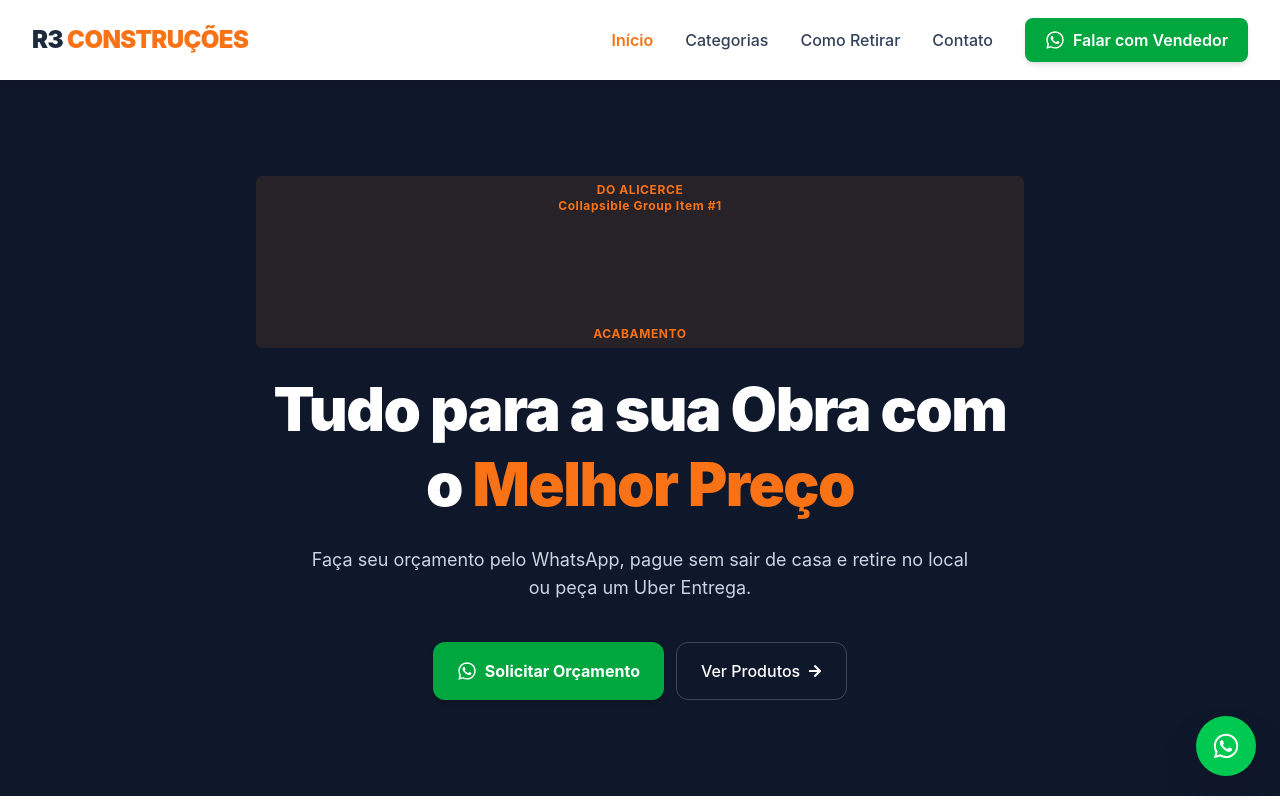
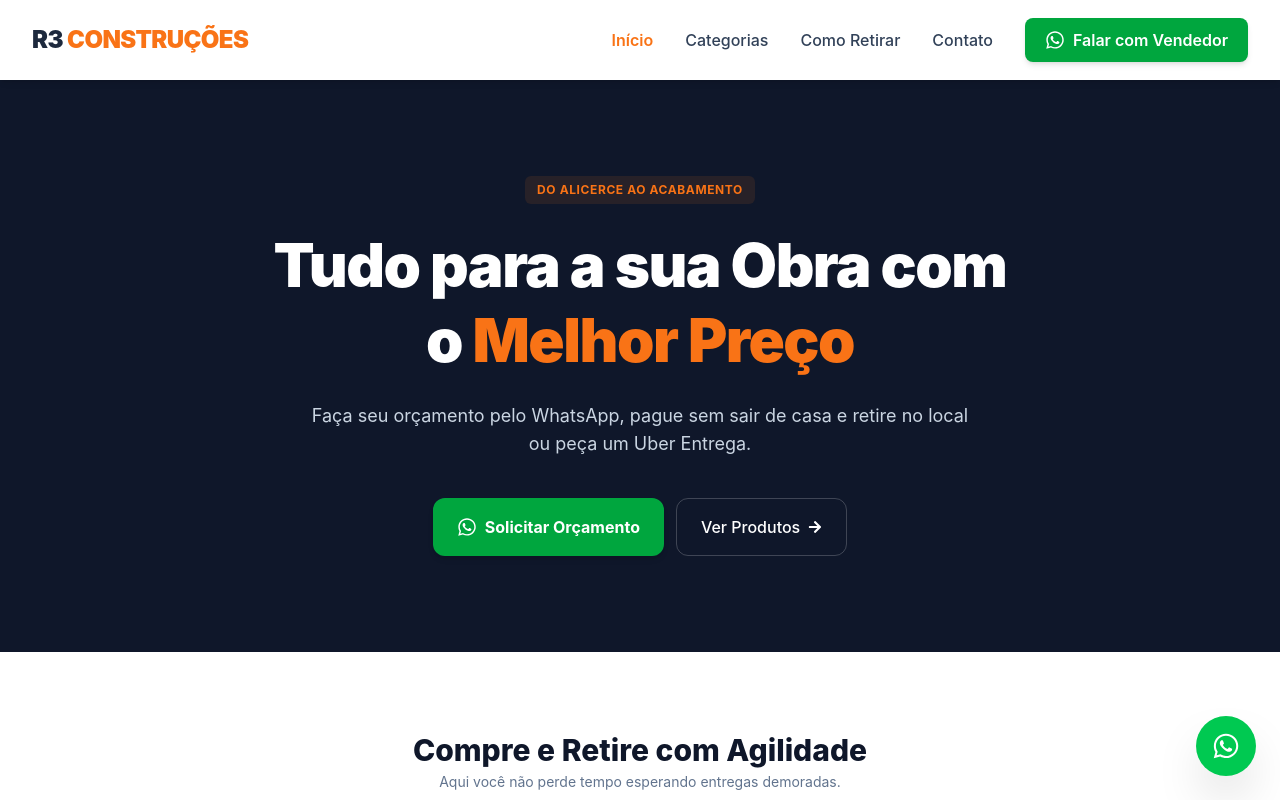
Before and after one commit to maysoaressousa/loja-construcao, a React (Vite) app: page / in a window 1280 px wide. Shown: the top 800 px of the page. Built offline with nearby package versions, Linux system fonts and the light colour scheme.

Commit message:
editando erro

```diff
--- a/src/pages/Home.jsx
+++ b/src/pages/Home.jsx
@@ -20,23 +20,7 @@ export default function Home() {
       <section className="bg-azul-marca text-white py-12 px-4 text-center md:py-24 md:px-8 relative overflow-hidden">
         <div className="max-w-3xl mx-auto space-y-6 relative z-10">
           <span className="inline-block text-laranja-principal font-bold uppercase tracking-wider text-xs bg-laranja-principal/10 px-3 py-1.5 rounded-md">
-            Do alicerce <div class="accordion" id="accordionExample">
-              <div class="card">
-                <div class="card-header" id="headingOne">
-                  <h2 class="mb-0">
-                    <button class="btn btn-link btn-block text-left" type="button" data-toggle="collapse" data-target="#collapseOne" aria-expanded="true" aria-controls="collapseOne">
-                      Collapsible Group Item #1
-                    </button>
-                  </h2>
-                </div>
-
-                <div id="collapseOne" class="collapse show" aria-labelledby="headingOne" data-parent="#accordionExample">
-                  <div class="card-body">
-                    Anim pariatur cliche reprehenderit, enim eiusmod high life accusamus terry richardson ad squid. 3 wolf moon officia aute, non cupidatat skateboard dolor brunch. Food truck quinoa nesciunt laborum eiusmod. Brunch 3 wolf moon tempor, sunt aliqua put a bird on it squid single-origin coffee nulla assumenda shoreditch et. Nihil anim keffiyeh helvetica, craft beer labore wes anderson cred nesciunt sapiente ea proident. Ad vegan excepteur butcher vice lomo. Leggings occaecat craft beer farm-to-table, raw denim aesthetic synth nesciunt you probably haven't heard of them accusamus labore sustainable VHS.
-                  </div>
-                </div>
-              </div>
-            </div> acabamento
+            Do alicerce ao acabamento
           </span>
 
           <h1 className="text-3xl font-black tracking-tight leading-tight md:text-6xl">
```
